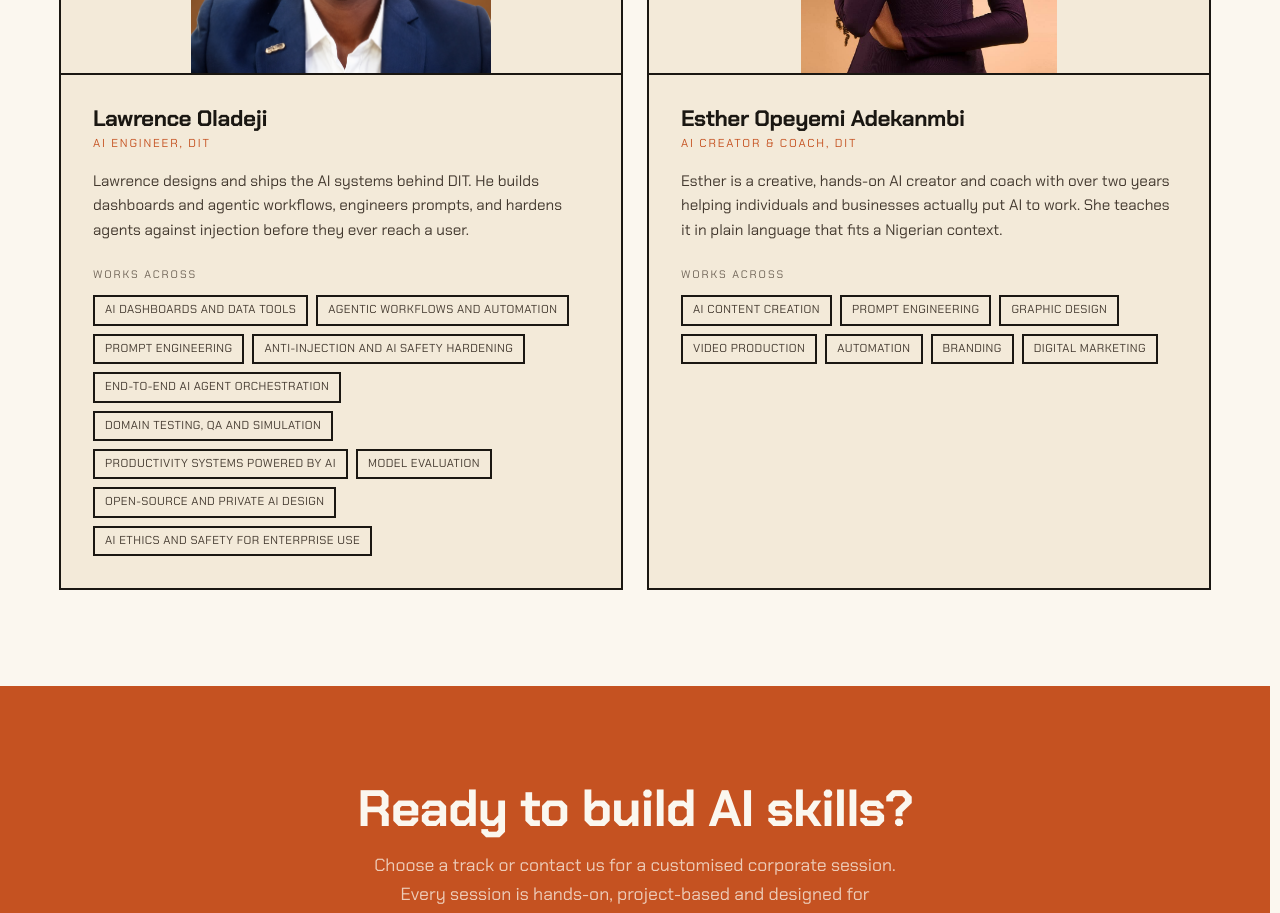
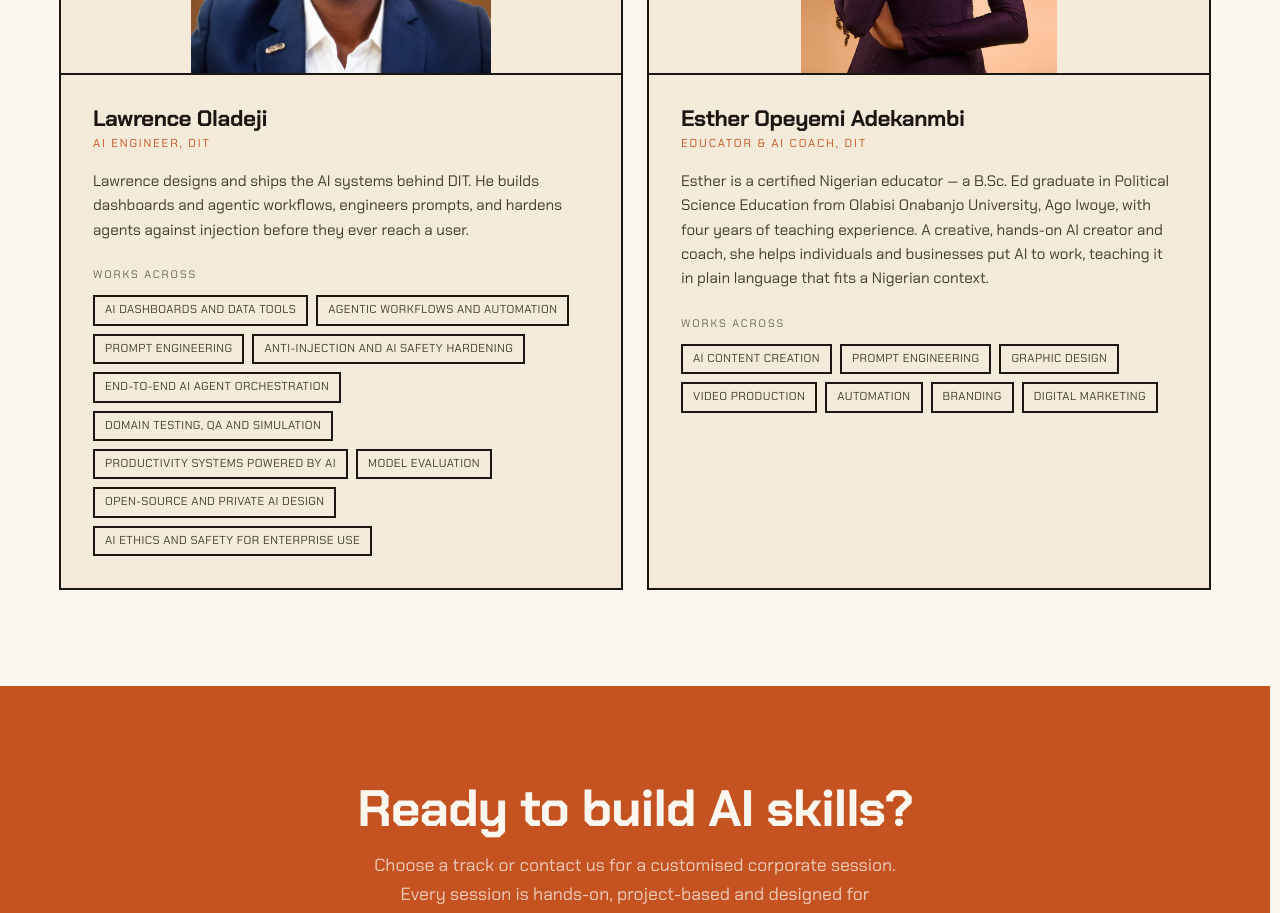
Before and after one commit to Lawrencium-103/__D.I.Technologies, a React (Vite) app: page /ai-hub in a window 1280 px wide. Shown: the part 3960-4873 px from the top of the page. Built offline with nearby package versions, Linux system fonts and the light colour scheme.

Commit message:
Fix Esther bio (Educator, OOU Political Science Ed), spelling, invisible long-game text, matching-module CTA

```diff
--- a/src/pages/AIHub.jsx
+++ b/src/pages/AIHub.jsx
@@ -154,9 +154,9 @@ export default function AIHub() {
                                 </p>
                                 <Link
                                   to={`/ai-creatives-training-nigeria#${target}`}
-                                  className="inline-flex items-center gap-2 font-[var(--font-mono)] text-[0.78rem] uppercase tracking-[0.14em] text-[var(--color-burnt)] hover:underline"
+                                  className="btn btn-primary !py-2.5 !px-5 !text-sm"
                                 >
-                                  See the matching module <ArrowRight size={14} />
+                                  See the matching module <ArrowRight size={16} />
                                 </Link>
                               </div>
                             ) : null
@@ -229,9 +229,9 @@ export default function AIHub() {
               },
               {
                 name: 'Esther Opeyemi Adekanmbi',
-                role: 'AI Creator & Coach, DIT',
+                role: 'Educator & AI Coach, DIT',
                 img: '/Esther.jpeg',
-                bio: 'Esther is a creative, hands-on AI creator and coach with over two years helping individuals and businesses actually put AI to work. She teaches it in plain language that fits a Nigerian context.',
+                bio: 'Esther is a certified Nigerian educator — a B.Sc. Ed graduate in Political Science Education from Olabisi Onabanjo University, Ago Iwoye, with four years of teaching experience. A creative, hands-on AI creator and coach, she helps individuals and businesses put AI to work, teaching it in plain language that fits a Nigerian context.',
                 skills: [
                   'AI content creation',
                   'Prompt engineering',
--- a/src/pages/About.jsx
+++ b/src/pages/About.jsx
@@ -161,7 +161,7 @@ export default function About() {
             <ScrollReveal delay={0.1}>
               <div className="bg-[var(--color-paper)] border-2 border-[var(--color-ink)] p-8 h-full">
                 <h3 className="text-[1.4rem] mb-3 text-[var(--color-ink)]">Three-year target</h3>
-                <p className="text-[0.98rem]">Offline AI in 100+ schools across Oyo, Osun and Ogun, S-SME toolkits deployed with small businesses, verifiable outcome data across sectors and a published impact report.</p>
+                <p className="text-[0.98rem] text-[var(--color-ink-soft)]">Offline AI in 100+ schools across Oyo, Osun and Ogun, S-SME toolkits deployed with small businesses, verifiable outcome data across sectors and a published impact report.</p>
               </div>
             </ScrollReveal>
             <ScrollReveal delay={0.2}>
@@ -191,9 +191,9 @@ export default function About() {
               },
               {
                 name: 'Esther Opeyemi Adekanmbi',
-                role: 'Co-Founder & Teacher',
+                role: 'Co-Founder & Educator',
                 img: '/Esther.jpeg',
-                bio: 'A certified Nigerian teacher, Esther graduated from Olabisi Onabanjo University with a degree in Child Education and brings over four years of classroom experience. She knows overcrowded, under-resourced classrooms first-hand, and makes sure every DIT learning product serves a teacher instead of adding to their load. Her classroom authority gives her the final say to veto any feature that complicates a teacher\'s day.',
+                bio: 'A certified Nigerian educator, Esther holds a B.Sc. Ed in Political Science Education from Olabisi Onabanjo University, Ago Iwoye, with over four years of teaching experience. She knows overcrowded, under-resourced classrooms first-hand, and makes sure every DIT learning product serves a teacher instead of adding to their load. Her classroom authority gives her the final say to veto any feature that complicates a teacher\'s day.',
               },
             ].map((f, i) => (
               <ScrollReveal key={i} delay={i * 0.1}>
--- a/src/pages/Home.jsx
+++ b/src/pages/Home.jsx
@@ -292,7 +292,7 @@ export default function Home() {
           <div className="grid grid-cols-1 md:grid-cols-2 gap-6">
             {[
               { name: 'Lawrence Oladeji', role: 'Co-Founder & Lead Developer', bio: 'A mechanical engineer who taught Maths and Physics, trained as a Solar Engineer, and now works as a Data Associate and Junior AI Engineer. That mix is what lets him build SomaBox to run offline on minimal hardware.' },
-              { name: 'Esther Adekambi', role: 'Co-Founder & Head of Education', bio: 'A certified Nigerian teacher with four years of classroom experience. She ensures every SomaBox feature serves teachers, not their workload, and holds the final veto on anything that complicates their day.' },
+              { name: 'Esther Adekanmbi', role: 'Co-Founder & Head of Education', bio: 'A certified Nigerian educator with a B.Sc. Ed in Political Science Education from Olabisi Onabanjo University and four years of teaching experience. She ensures every SomaBox feature serves educators, not their workload, and holds the final veto on anything that complicates a teacher\'s day.' },
             ].map((f, i) => (
               <ScrollReveal key={i} delay={i * 0.1}>
                 <div className="bg-[var(--color-paper)] p-8 h-full border-2 border-[var(--color-ink)]">
```
